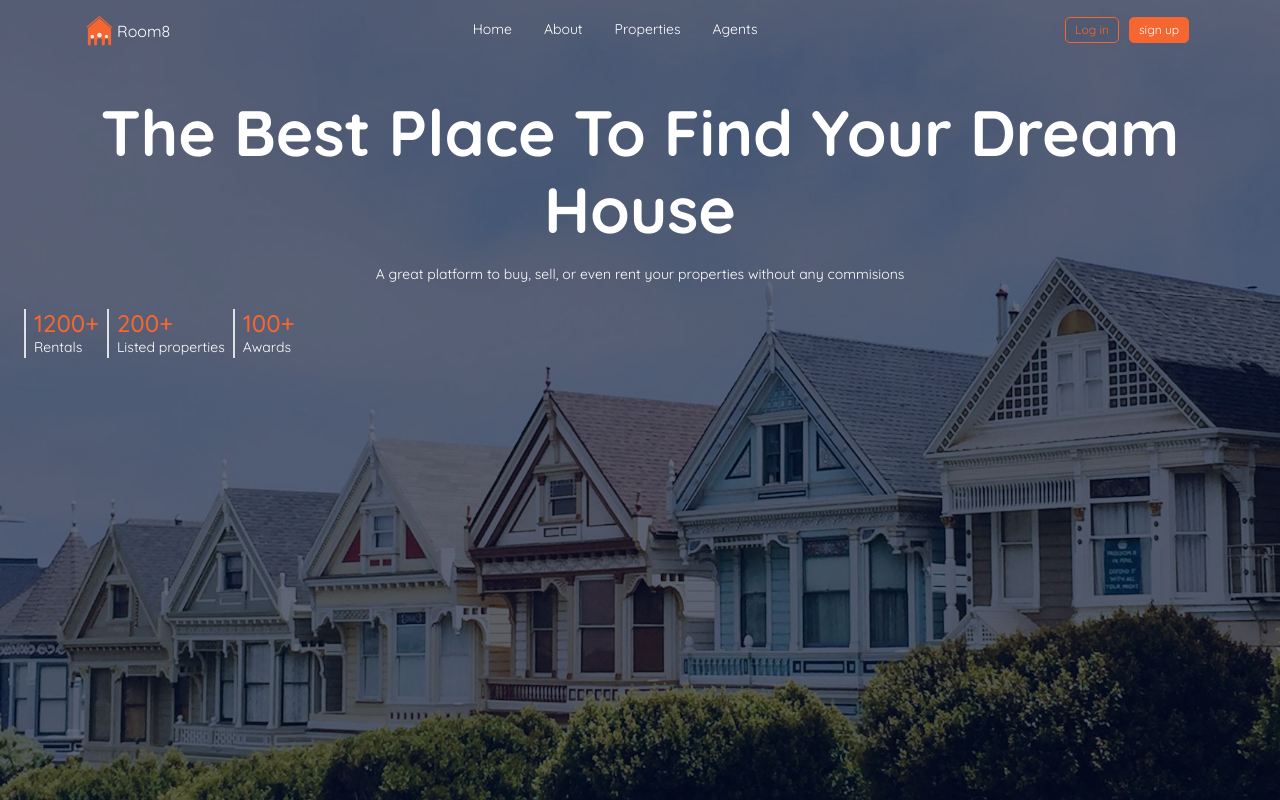
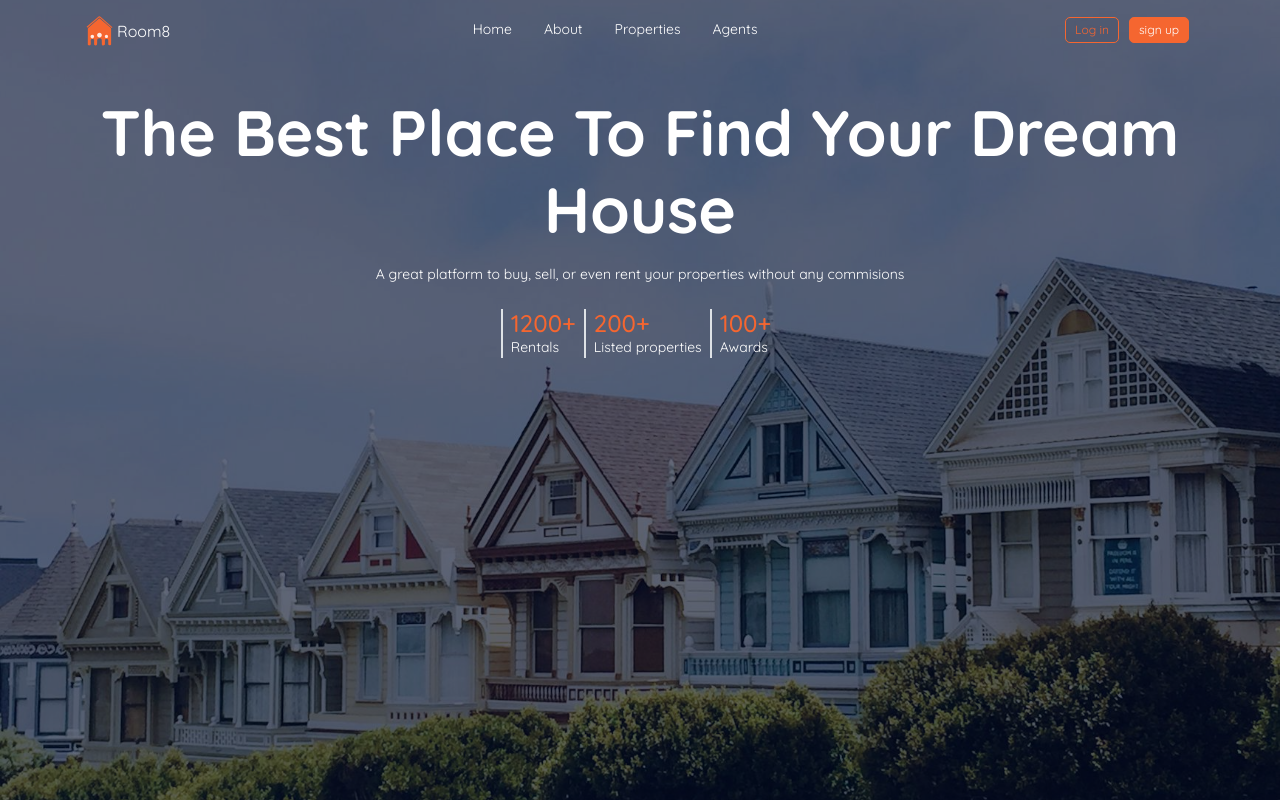
Before and after one commit to Ezekiel8807/room8, a React (Vite) app: page / in a window 1280 px wide. Built offline with nearby package versions, Linux system fonts and the light colour scheme.

Commit message:
align stat to center

```diff
--- a/src/layout/Hero.jsx
+++ b/src/layout/Hero.jsx
@@ -15,7 +15,7 @@ const Hero = () => {
           </p>
 
           {/* company stats */}
-          <div className="stat-info d-flex">
+          <div className="stat-info d-flex justify-content-center">
             <div className="info info-1 px-2 border-start border-2">
               <h4 className="mb-0">1200+</h4>
               <p className="small text-white mb-0">Rentals</p>
```
